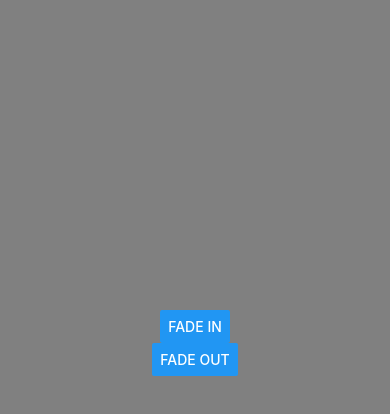
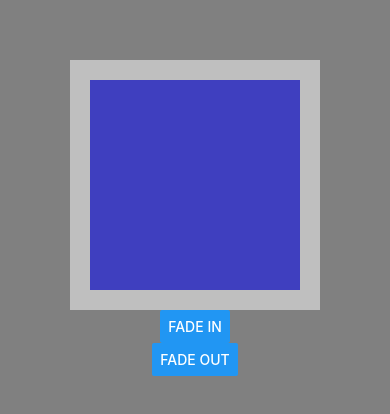
Before and after one commit to ChristianRV29/MoviesApp-RN, a React Native app: screen / in a window 390 px wide. Shown: the part 204-618 px from the top of the page. Built offline with nearby package versions, Linux system fonts and the light colour scheme.

Commit message:
Custom hook for animate a view

```diff
--- /dev/null
+++ b/src/hooks/useFade.tsx
@@ -0,0 +1,24 @@
+import { useRef } from 'react';
+import { Animated } from 'react-native';
+
+export const useFade = (value: number) => {
+  const opacity = useRef(new Animated.Value(value)).current;
+
+  const fadeIn = () => {
+    Animated.timing(opacity, {
+      toValue: 1,
+      duration: 300,
+      useNativeDriver: true,
+    }).start();
+  };
+
+  const fadeOut = () => {
+    Animated.timing(opacity, {
+      toValue: 0,
+      duration: 300,
+      useNativeDriver: true,
+    }).start();
+  };
+
+  return { opacity, fadeIn, fadeOut };
+};
--- a/src/screens/FadeScreen.tsx
+++ b/src/screens/FadeScreen.tsx
@@ -1,27 +1,18 @@
-import React, { useRef } from 'react';
+import React from 'react';
 import { Animated, Button, View } from 'react-native';
+import { useFade } from '../hooks/useFade';
 
 const FadeScreen = () => {
-  const opacity = useRef(new Animated.Value(0)).current;
-
-  const fadeIn = () => {
-    Animated.timing(opacity, {
-      toValue: 1,
-      duration: 300,
-      useNativeDriver: true,
-    }).start();
-  };
-  const fadeOut = () => {
-    Animated.timing(opacity, {
-      toValue: 0,
-      duration: 300,
-      useNativeDriver: true,
-    }).start();
-  };
+  const { opacity, fadeIn, fadeOut } = useFade(0.5);
 
   return (
     <View
-      style={{ flex: 1, backgroundColor: 'grey', justifyContent: 'center', alignItems: 'center' }}>
+      style={{
+        flex: 1,
+        backgroundColor: 'grey',
+        justifyContent: 'center',
+        alignItems: 'center',
+      }}>
       <Animated.View
         style={{
           width: 250,
```
